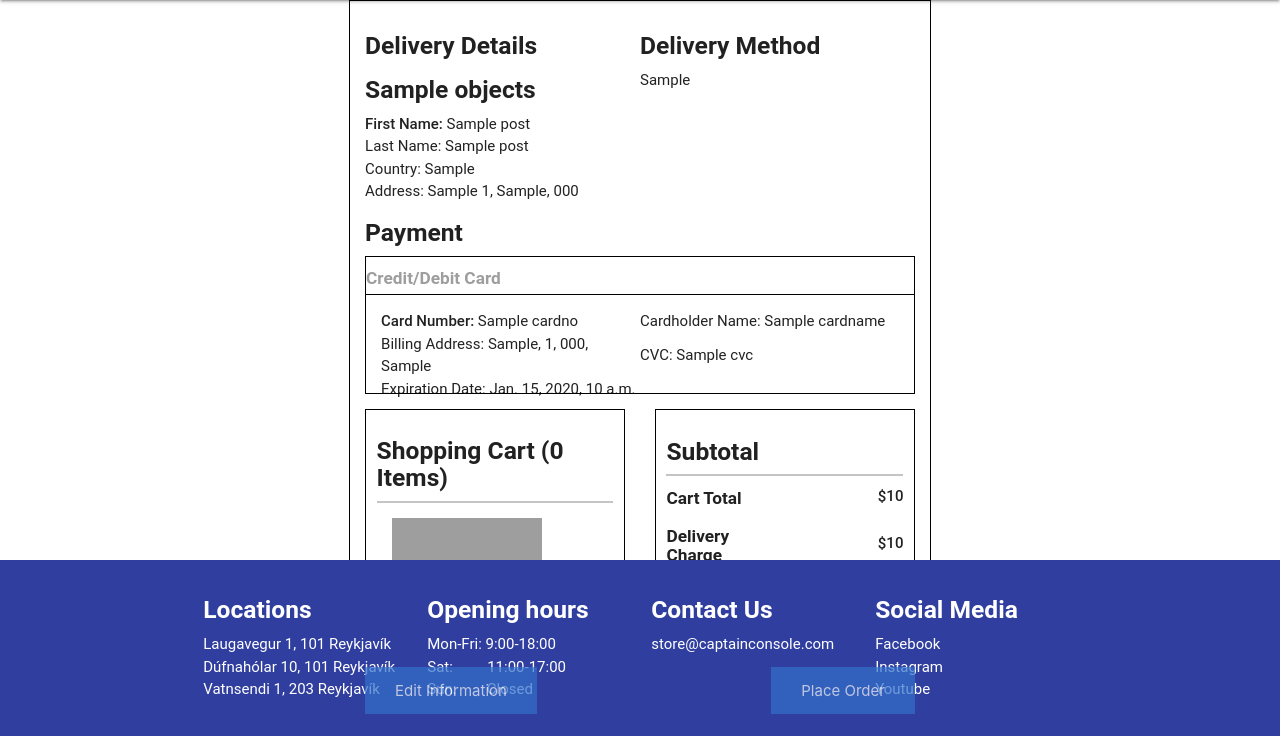
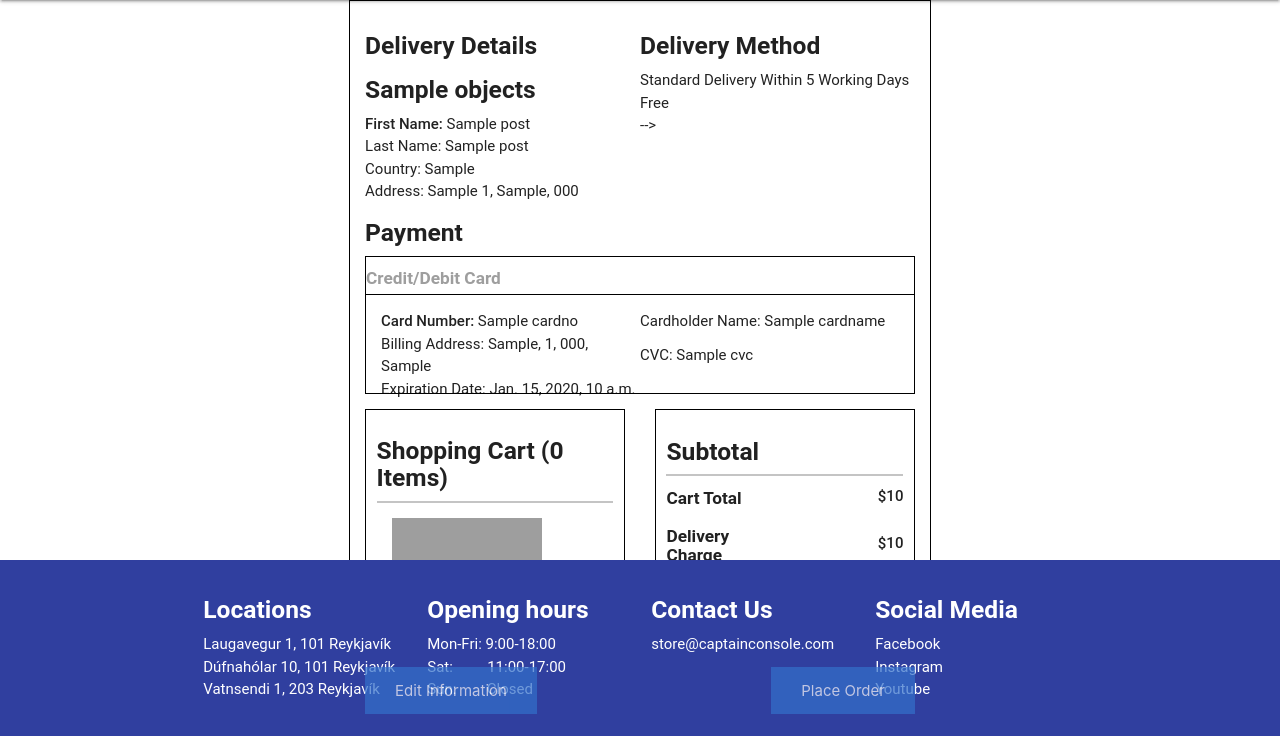
Before and after one commit to Logi19/CaptainConsole, a Django app: template CaptainConsole/shopping_cart_app/templates/shopping_cart_app/order_detail.html in a window 1280 px wide. Shown: the part 114-850 px from the top of the page. Run offline with Django 3.2, Linux system fonts and the light colour scheme; the template is opened without the code that fills it: most values are stand-ins (such as "Sample title", 1, 10 or a date in 2020); grey boxes are pictures that could not be loaded.

Commit message:
minor changes

```diff
--- a/CaptainConsole/shopping_cart_app/templates/shopping_cart_app/order_detail.html
+++ b/CaptainConsole/shopping_cart_app/templates/shopping_cart_app/order_detail.html
@@ -20,8 +20,8 @@
         </div>
         <div class="grid-item delivery-method">
             <h5>Delivery Method</h5>
-                <!-- <p>Standard Delivery Within 5 Working Days Free</p> -->
-                <p>{{ post.deliveryMethod }}</p>
+                <p>Standard Delivery Within 5 Working Days Free</p> -->
+                <!-- <p>{{ post.deliveryMethod }}</p> -->
         </div>
         <div class="grid-item title">
             <h5>Payment</h5>
```
